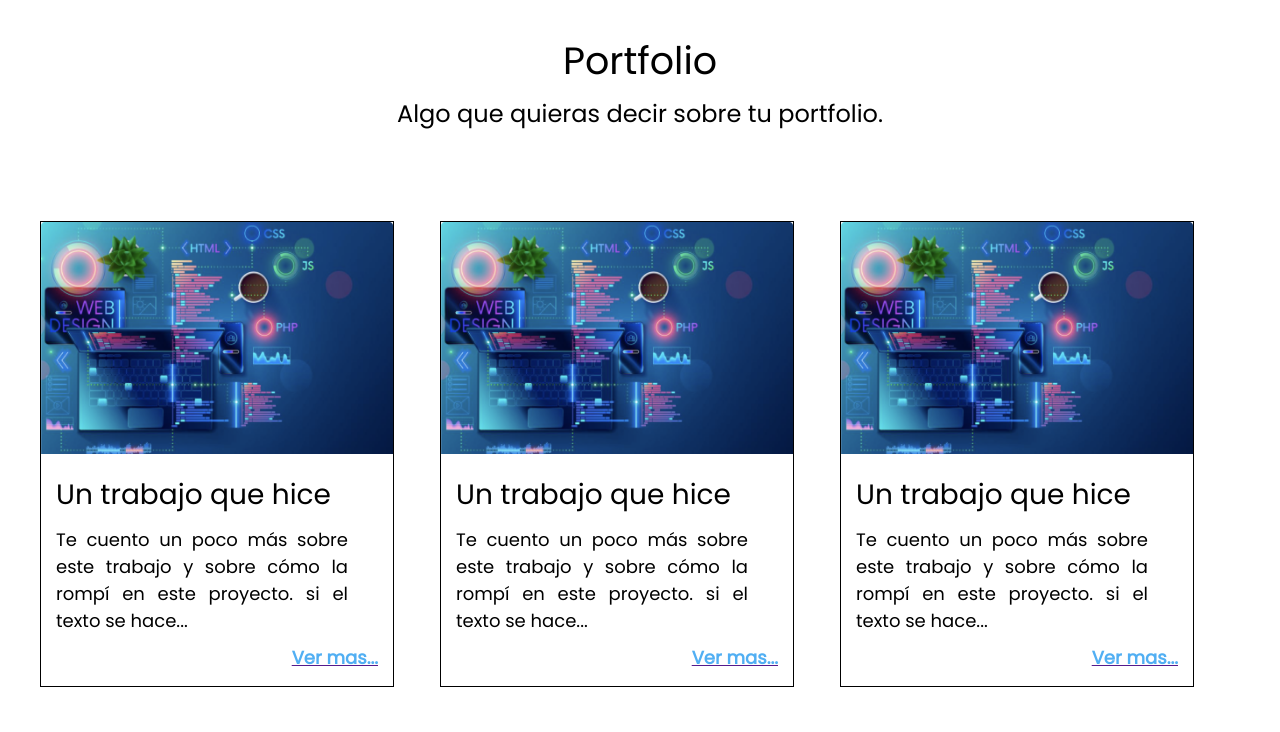
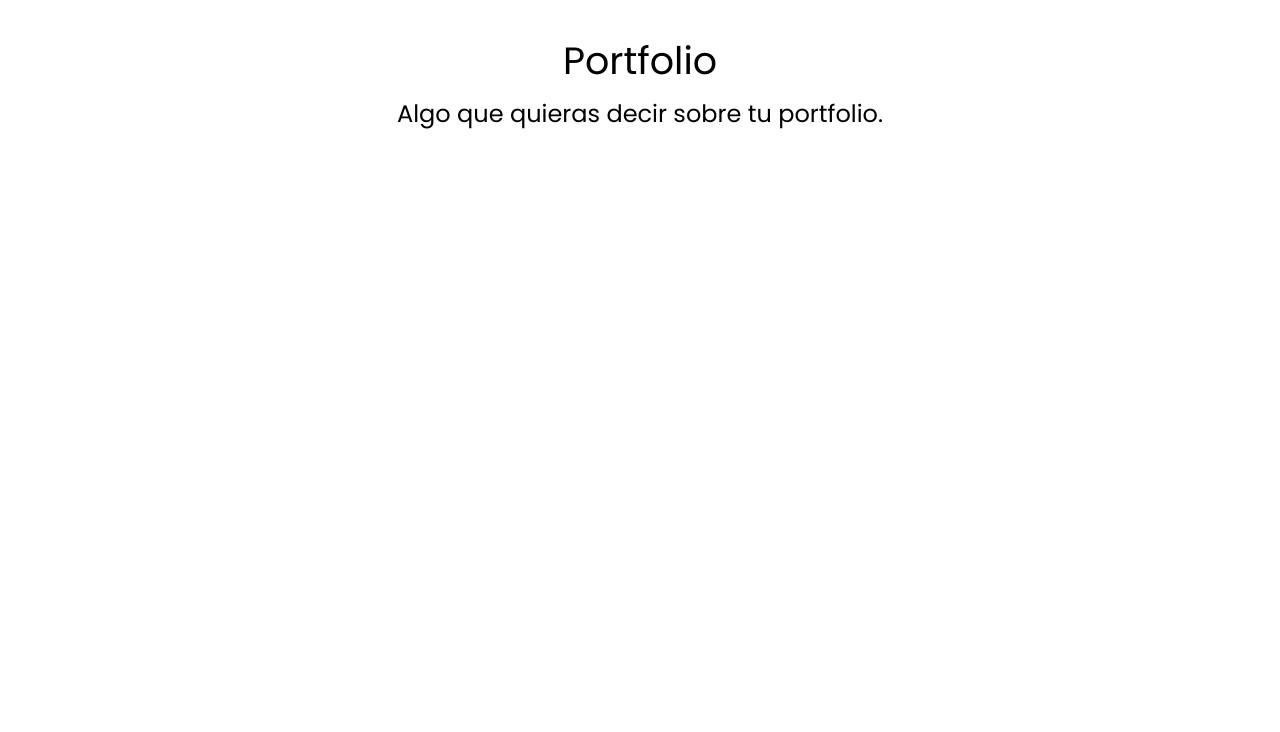
Before and after one commit to havikhavik/cms, a plain HTML site: page index.html in a window 1280 px wide. Drawn offline with Linux system fonts and the light colour scheme.

Commit message:
connect to contentful

```diff
--- a/index.html
+++ b/index.html
@@ -18,8 +18,8 @@
       <h2 class="title">Portfolio</h2>
       <h3 class="sub-title">Algo que quieras decir sobre tu portfolio.</h3>
     </div>
-    <!-- <template class="template"> -->
-    <div class="container">
+    <div class="container"></div>
+    <template class="template">
       <div class="work-item">
         <img src="./images/image.png" alt="" class="work-item-img" />
         <div class="work-description-container">
@@ -31,29 +31,7 @@
           <a href=""><span class="view-more"> Ver mas...</span></a>
         </div>
       </div>
-      <div class="work-item">
-        <img src="./images/image.png" alt="" class="work-item-img" />
-        <div class="work-description-container">
-          <p class="work-item-title">Un trabajo que hice</p>
-          <p class="work-item-description">
-            Te cuento un poco más sobre este trabajo y sobre cómo la rompí en
-            este proyecto. si el texto se hace...
-          </p>
-          <a href=""><span class="view-more"> Ver mas...</span></a>
-        </div>
-      </div>
-      <div class="work-item">
-        <img src="./images/image.png" alt="" class="work-item-img" />
-        <div class="work-description-container">
-          <p class="work-item-title">Un trabajo que hice</p>
-          <p class="work-item-description">
-            Te cuento un poco más sobre este trabajo y sobre cómo la rompí en
-            este proyecto. si el texto se hace...
-          </p>
-          <a href=""><span class="view-more"> Ver mas...</span></a>
-        </div>
-      </div>
-    </div>
-    <!-- </template> -->
+    </template>
+    <script src="./index.js"></script>
   </body>
 </html>
```
